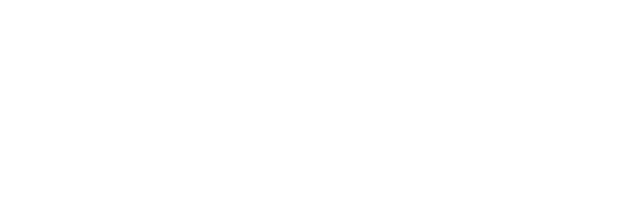
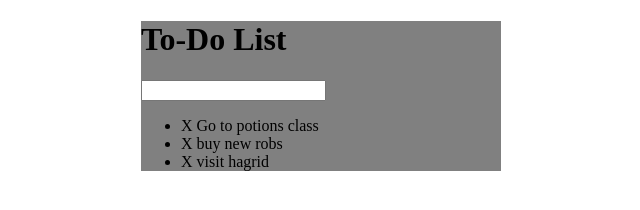
Before and after one commit to RushabhBhansali/ToDoList, a plain HTML site: page index.html in a window 1280 px wide. Shown: the whole page, without its empty margins (319-959 px from the left). Drawn offline with Linux system fonts and the light colour scheme.

Commit message:
html prepared and basic styling done on the container

```diff
--- a/assets/css/todos.css
+++ b/assets/css/todos.css
@@ -0,0 +1,5 @@
+#container{
+    background: gray;
+    width: 360px;
+    margin: 0 auto;
+}
--- a/index.html
+++ b/index.html
@@ -7,6 +7,17 @@
     <script type="text/javascript" src="assets/js/lib/jquery-2.1.4.min.js"></script>
 </head>
 <body>
+    <div id="container">
+        <h1>To-Do List</h1>
+        <input type="text">
+        <ul>
+            <li><span>X</span> Go to potions class</li>
+            <li><span>X</span> buy new robs </li>
+            <li><span>X</span> visit hagrid</li>
+        </ul>
+
+    </div>
+
 
     <script type="text/javascript" src="assets/js/todos.js"></script>
 </body>
```
